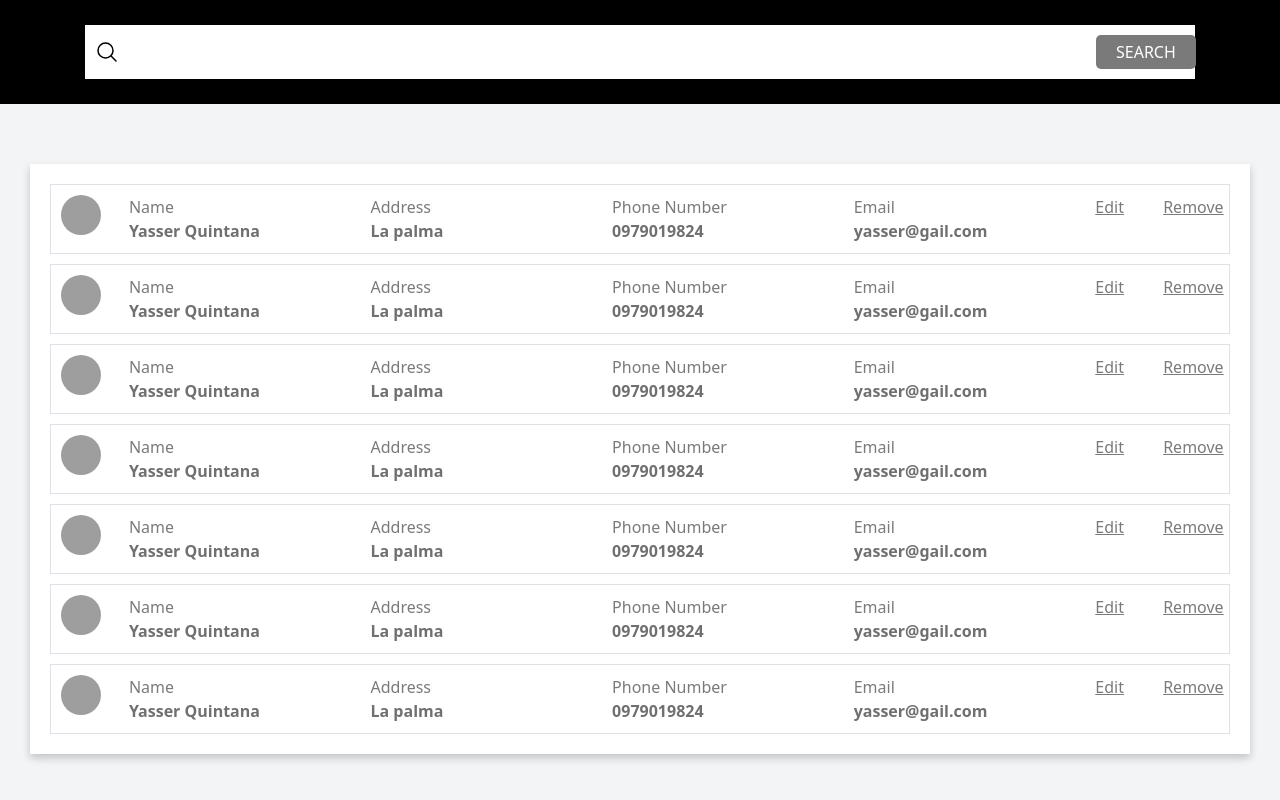
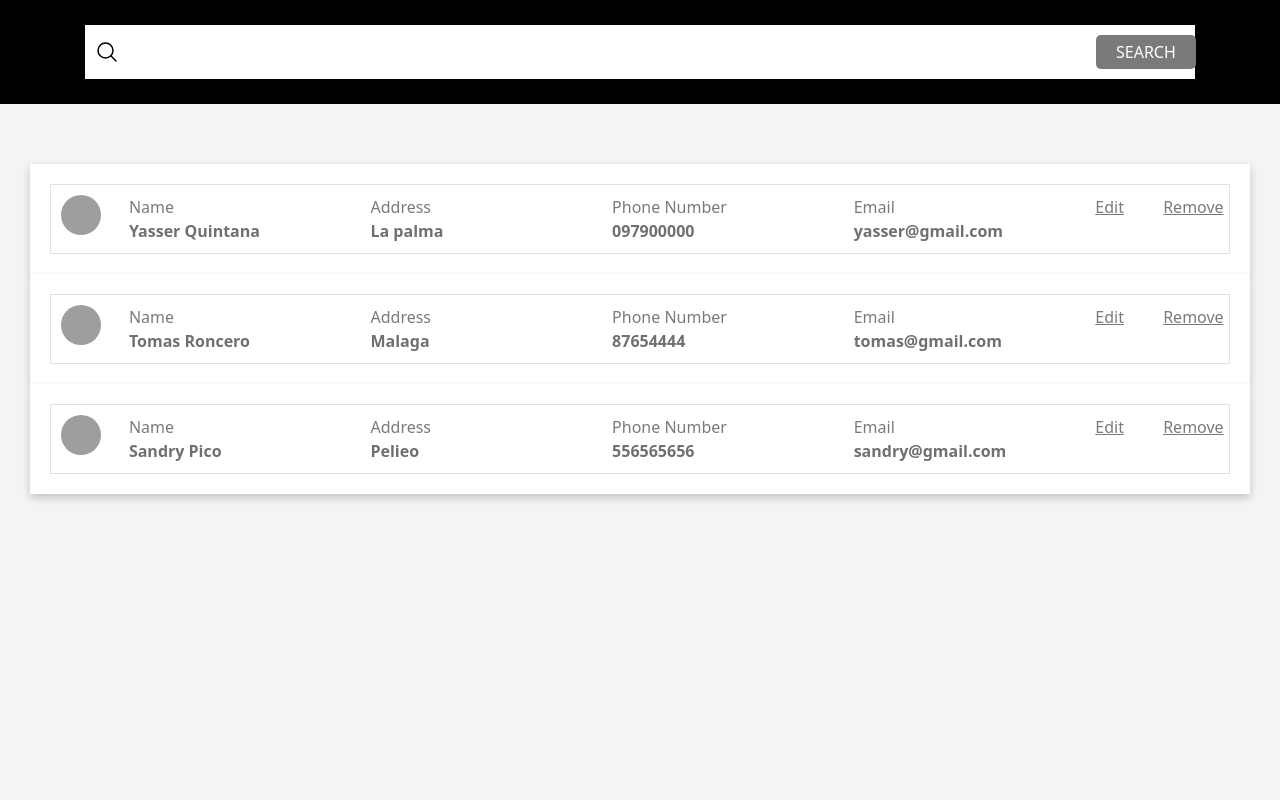
Before and after one commit to almacenero/whitetower-challenge, an Angular app in the folder frontend/: page / in a window 1280 px wide. Built offline with nearby package versions, Linux system fonts and the light colour scheme; grey boxes are pictures that could not be loaded.

Commit message:
added edit logic

```diff
--- /dev/null
+++ b/frontend/src/app/contacts.service.ts
@@ -0,0 +1,31 @@
+import { Injectable } from '@angular/core';
+
+@Injectable({
+  providedIn: 'root',
+})
+export class ContactsService {
+  constructor() {}
+
+  getContacts = () => {
+    return [
+      {
+        name: 'Yasser Quintana',
+        address: 'La palma',
+        phoneNumber: '097900000',
+        email: 'yasser@gmail.com',
+      },
+      {
+        name: 'Tomas Roncero',
+        address: 'Malaga',
+        phoneNumber: '87654444',
+        email: 'tomas@gmail.com',
+      },
+      {
+        name: 'Sandry Pico',
+        address: 'Pelieo',
+        phoneNumber: '556565656',
+        email: 'sandry@gmail.com',
+      },
+    ];
+  };
+}
--- a/frontend/src/app/contacts/contact/contact.component.html
+++ b/frontend/src/app/contacts/contact/contact.component.html
@@ -11,20 +11,25 @@
   </div>
   <div>
     <div>Name</div>
-    <div class="inputColor">Yasser Quintana</div>
+    <div *ngIf="!isEditing" class="inputColor">{{ contact.name }}</div>
+    <div *ngIf="isEditing" class="inputColor">Edit</div>
   </div>
   <div>
     <div>Address</div>
-    <div class="inputColor">La palma</div>
+    <div *ngIf="!isEditing" class="inputColor">{{ contact.address }}</div>
+    <div *ngIf="isEditing" class="inputColor">Edit</div>
   </div>
   <div>
     <div>Phone Number</div>
-    <div class="inputColor">0979019824</div>
+    <div *ngIf="!isEditing" class="inputColor">{{ contact.phoneNumber }}</div>
+    <div *ngIf="isEditing" class="inputColor">Edit</div>
   </div>
   <div>
     <div>Email</div>
-    <div class="inputColor">yasser@gail.com</div>
+    <div *ngIf="!isEditing" class="inputColor">{{ contact.email }}</div>
+    <div *ngIf="isEditing" class="inputColor">Edit</div>
   </div>
-  <div class="actionsContact">Edit</div>
-  <div class="actionsContact">Remove</div>
+  <div *ngIf="!isEditing" class="actionsContact" (click)="edit()">Edit</div>
+  <div *ngIf="isEditing" class="actionsContact" (click)="save()">Save</div>
+  <div class="actionsContact" (click)="remove()">Remove</div>
 </div>
--- a/frontend/src/app/contacts/contact/contact.component.ts
+++ b/frontend/src/app/contacts/contact/contact.component.ts
@@ -1,10 +1,23 @@
-import { Component } from '@angular/core';
+import { Component, Input } from '@angular/core';
+import { Contact } from './../../types/Contact';
 
 @Component({
   selector: 'app-contact',
   templateUrl: './contact.component.html',
-  styleUrls: ['./contact.component.css']
+  styleUrls: ['./contact.component.css'],
 })
 export class ContactComponent {
+  @Input() contact: Contact = {} as Contact;
 
+  isEditing: Boolean = false;
+
+  edit = () => {
+    this.isEditing = true;
+  };
+
+  remove = () => {};
+
+  save = () => {
+    this.isEditing = false;
+  };
 }
--- a/frontend/src/app/contacts/contacts.component.html
+++ b/frontend/src/app/contacts/contacts.component.html
@@ -1,11 +1,5 @@
 <div class="contactsContainer">
-  <div class="contactsCard">
-    <app-contact></app-contact>
-    <app-contact></app-contact>
-    <app-contact></app-contact>
-    <app-contact></app-contact>
-    <app-contact></app-contact>
-    <app-contact></app-contact>
-    <app-contact></app-contact>
+  <div class="contactsCard" *ngFor="let contact of contacts">
+    <app-contact [contact]="contact"></app-contact>
   </div>
 </div>
--- a/frontend/src/app/contacts/contacts.component.ts
+++ b/frontend/src/app/contacts/contacts.component.ts
@@ -1,10 +1,17 @@
 import { Component } from '@angular/core';
-
+import { ContactsService } from './../contacts.service';
+import { Contact } from './../types/Contact';
 @Component({
   selector: 'app-contacts',
   templateUrl: './contacts.component.html',
-  styleUrls: ['./contacts.component.css']
+  styleUrls: ['./contacts.component.css'],
 })
 export class ContactsComponent {
+  constructor(private contactsService: ContactsService) {}
 
+  contacts: Contact[] = [];
+
+  ngOnInit(): void {
+    this.contacts = this.contactsService.getContacts();
+  }
 }
--- /dev/null
+++ b/frontend/src/app/types/Contact.ts
@@ -0,0 +1,6 @@
+export interface Contact {
+  name: string;
+  address: string;
+  phoneNumber: string;
+  email: string;
+}
```
Also changed, not shown: 1 other file (tests, documents, lock files or other folders).
